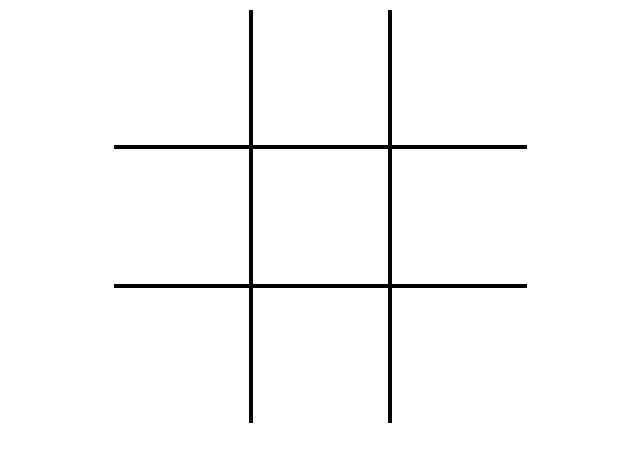
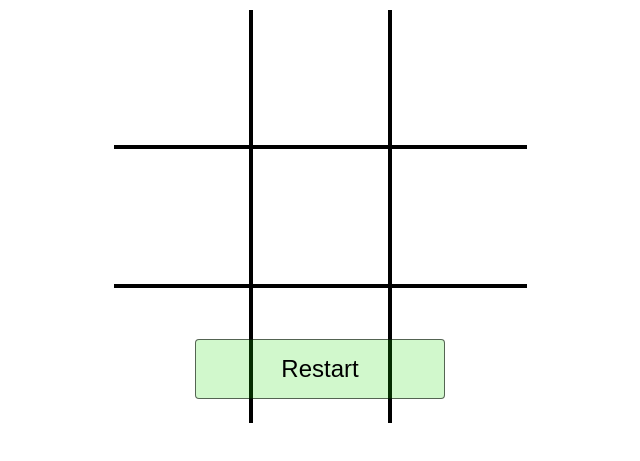
Before and after one commit to Semjasa83/TikTakToe, a plain HTML site: page index.html in a window 1280 px wide. Shown: the part 241-702 px from the top of the page, without its empty margins (320-960 px from the left). Drawn offline with Linux system fonts and the light colour scheme.

Commit message:
restart button style

```diff
--- a/index.html
+++ b/index.html
@@ -12,6 +12,7 @@
 </head>
 <body>
     <img class="game-over-popup d-none" id="game-over" src="img/gameover.png">
+    <button class="restart-btn">Restart</button>
     <div class="container">
     <div class="player-panel">
         <div class="player-inactive" id="player-1">
--- a/style.css
+++ b/style.css
@@ -5,6 +5,8 @@ body {
     align-items: center;
     flex-direction: column;
 }
+
+/* Player Ansicht */
 
 .player-panel {
     display: flex;
@@ -27,6 +29,8 @@ body {
 .player-inactive{
     opacity: 0.5;
 }
+
+/* Spielfeld */
 
 table {
     border-collapse: collapse;
@@ -72,6 +76,8 @@ tr td:last-child {
     right: 0;
 }
 
+/* Hilfsklassen */
+
 .d-none {
     display: none;
 }
@@ -79,6 +85,8 @@ tr td:last-child {
 .container {
     position: relative;
 }
+
+/* Linien für Sieg */
 
 .horizontal-line {
     height: 10px;
@@ -93,11 +101,14 @@ tr td:last-child {
     transform: rotate(90deg) scaleX(0.0);
 }
 
+/* Game Over Screen */
+
 .game-over-popup {
     position: absolute;
-    left: 0;
-    right: 0;
-    width: 100%;
+    left: 50;
+    right: 50;
+    width: 600px;
+    height: 600px;
     height: auto;
     z-index: 3;
     animation: zoomIn 500ms ease-in-out;
@@ -114,3 +125,22 @@ tr td:last-child {
         transform: scale(1);
     }
 }
+
+/* Restart Button */
+
+.restart-btn {
+    position: absolute;
+    bottom: 20%;
+    border: 1px solid rgba(0, 0, 0, 0.6);
+    background-color: rgba(25, 221, 0, 0.2);
+    border-radius: 4px;
+    font-size: 24px;
+    width: 250px;
+    height: 60px;
+    cursor: pointer;
+    z-index: 5;
+}
+
+.restart-btn:hover {
+    background-color: rgba(25, 221, 0, 0.4);
+}
```
